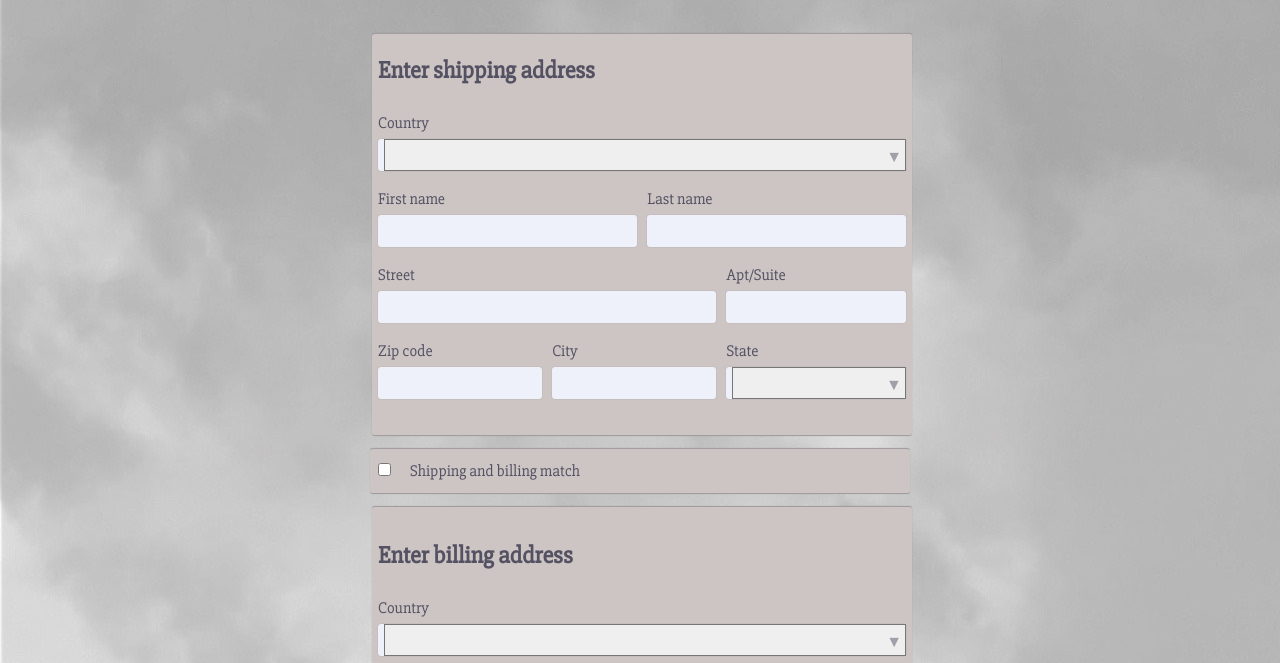
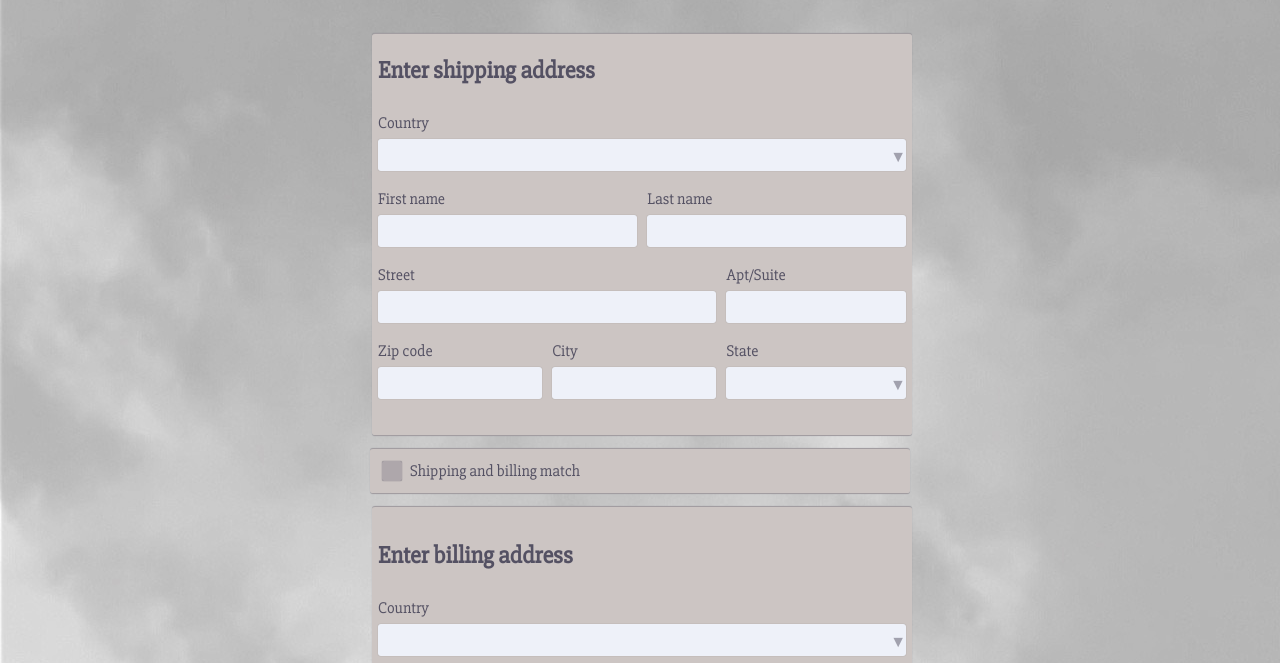
Before and after one commit to BlakeSandes/moderndeveloper-projects, a plain HTML site: page 04-Forms-and-Inputs/06-Shipping-and-Billing-Form/index.html in a window 1280 px wide. Shown: the part 109-772 px from the top of the page. Drawn offline with Linux system fonts and the light colour scheme.

Commit message:
Changed the checkbox styles as well as hover and focus states.

```diff
--- a/04-Forms-and-Inputs/03-Questionaire-Form/questionaire.css
+++ b/04-Forms-and-Inputs/03-Questionaire-Form/questionaire.css
@@ -20,7 +20,6 @@
   min-width: 275px;
 
 }
-
 
 .quest_form p {
   margin: 0 auto;
--- a/04-Forms-and-Inputs/05-Color-Builder-Form/color_builder.css
+++ b/04-Forms-and-Inputs/05-Color-Builder-Form/color_builder.css
@@ -23,9 +23,7 @@
   min-width: 300px;
   height: 100%;
   margin: 0 auto;
-  /*padding: 24px;*/
   border-radius: 8px;
-  /*background: rgba(188,188,204,1);*/
 
 }
 .color-form fieldset {
--- a/04-Forms-and-Inputs/06-Shipping-and-Billing-Form/index.html
+++ b/04-Forms-and-Inputs/06-Shipping-and-Billing-Form/index.html
@@ -84,8 +84,11 @@
             </ol>
           </fieldset>
           <fieldset class="match">
-            <input type="checkbox" id="match">
-            <label for="match">Shipping and billing match</label>
+            <label for="match">
+              <input type="checkbox" id="match">
+              <span></span>
+              Shipping and billing match
+            </label>
           </fieldset>
           <fieldset class="billing">
             <h1>Enter billing address</h1>
@@ -129,7 +132,7 @@
             </ol>
           </fieldset>
           <fieldset class="button">
-            <button>Continue</button>
+            <button type="submit">Continue</button>
           </fieldset>
         </form>
       </main>
--- a/04-Forms-and-Inputs/06-Shipping-and-Billing-Form/shipping_billing.css
+++ b/04-Forms-and-Inputs/06-Shipping-and-Billing-Form/shipping_billing.css
@@ -1,5 +1,3 @@
-
-
 @import url("../../styles/normalize.css");
 @import url("../../styles/default.css");
 @import url("../form-home/form_home.css");
@@ -51,10 +49,35 @@
   padding-top: 18px;
 }
 
-.match label, .match input[type=checkbox] {
-  display: inline-block;
-  margin-left: 8px;
-  padding-left: 8px;
+.match {
+  position: relative;
+}
+.match span {
+  position: absolute;
+  left: -12px;
+  width: 20px;
+  height: 20px;
+  border-radius: 2px;
+  text-align: center;
+  background: rgba(84,81,99,.25);
+  box-shadow: 0 0 1px rgba(84,81,99,1);
+}
+.match span::after {
+  content: '✔';
+  position: absolute;
+  top: -1px;
+  left: 2px;
+  font-size: 1.25em;
+  color: rgba(84,81,99,.85);
+  text-shadow: 0 0 1px #fff;
+  visibility: hidden;
+}
+.match input[type=checkbox] {
+  opacity: 0;
+}
+.match label {
+  position: relative;
+  margin-left: 24px;
   color: rgba(84,81,99,1);
 }
 .shipping_form li {
@@ -62,6 +85,42 @@
   padding: 0;
   display: inline-block;
   float: left;
+}
+
+li>label {
+  margin-bottom: 6px;
+  color: rgba(84,81,99,1);
+}
+
+input[type=text] {
+  padding-left: 6px;
+}
+input[type=text], .selectStyles {
+  position: relative;
+  display: block;
+  width: 100%;
+  height: 32px;
+  background: rgba(242,247,255,.90);
+  box-shadow: 0 0 1px grey;
+  border-radius: 3px;
+}
+
+.selectStyles select {
+  width: 100%;
+  height: 100%;
+  border: none;
+  border-radius: 3px;
+  background: none;
+  -webkit-appearance: none;
+  -moz-appearance: none;
+
+}
+.selectStyles::after {
+  content: '▼';
+  position: absolute;
+  top: 8px;
+  right: 0;
+  color: rgba(84,81,99,.5);
 }
 .country {
   width: 100%;
@@ -95,45 +154,12 @@
   margin-left: 1%;
 }
 
-li>label {
-  margin-bottom: 6px;
-  color: rgba(84,81,99,1);
-}
-
-input[type=text], .selectStyles {
-  position: relative;
-  width: 100%;
-  height: 32px;
-  padding-left: 6px;
-  background: rgba(242,247,255,.90);
-  box-shadow: 0 0 1px grey;
-  border-radius: 3px;
-}
-
-.selectStyles select {
-  /*position: relative;*/
-  width: 100%;
-  height: 100%;
-  -webkit-appearance: none;
-  -moz-appearance: none;
-
-}
-.selectStyles:after {
-  content: '▼';
-  position: absolute;
-  top: 8px;
-  right: 4px;
-  height: 100%;
-  color: rgba(84,81,99,.5);
-}
-
 .shipping_form fieldset.button {
   text-align: center;
   padding: 0;
-}
-.button {
   height: 32px;
 }
+
 .button button {
   width: 100%;
   margin: 0;
@@ -152,7 +178,23 @@ input[type=text], .selectStyles {
         transition: background .5s, color .25s;
 }
 
-.button button:hover {
+/********ACTIVE STATES********/
+
+input[type=text]:focus,
+input[type=checkbox]:focus + span,
+select:focus {
+  background: rgba(255,234,146,1);
+  border: 0.5px solid rgba(232,164,114,.65);
+}
+input[type=checkbox]:checked + span::after {
+  visibility: visible;
+}
+
+.selectStyles:hover {
+  cursor: pointer;
+}
+.button button:hover,
+.button button:focus {
   background: rgba(168,221,255,1);
   cursor: pointer;
 }
```
